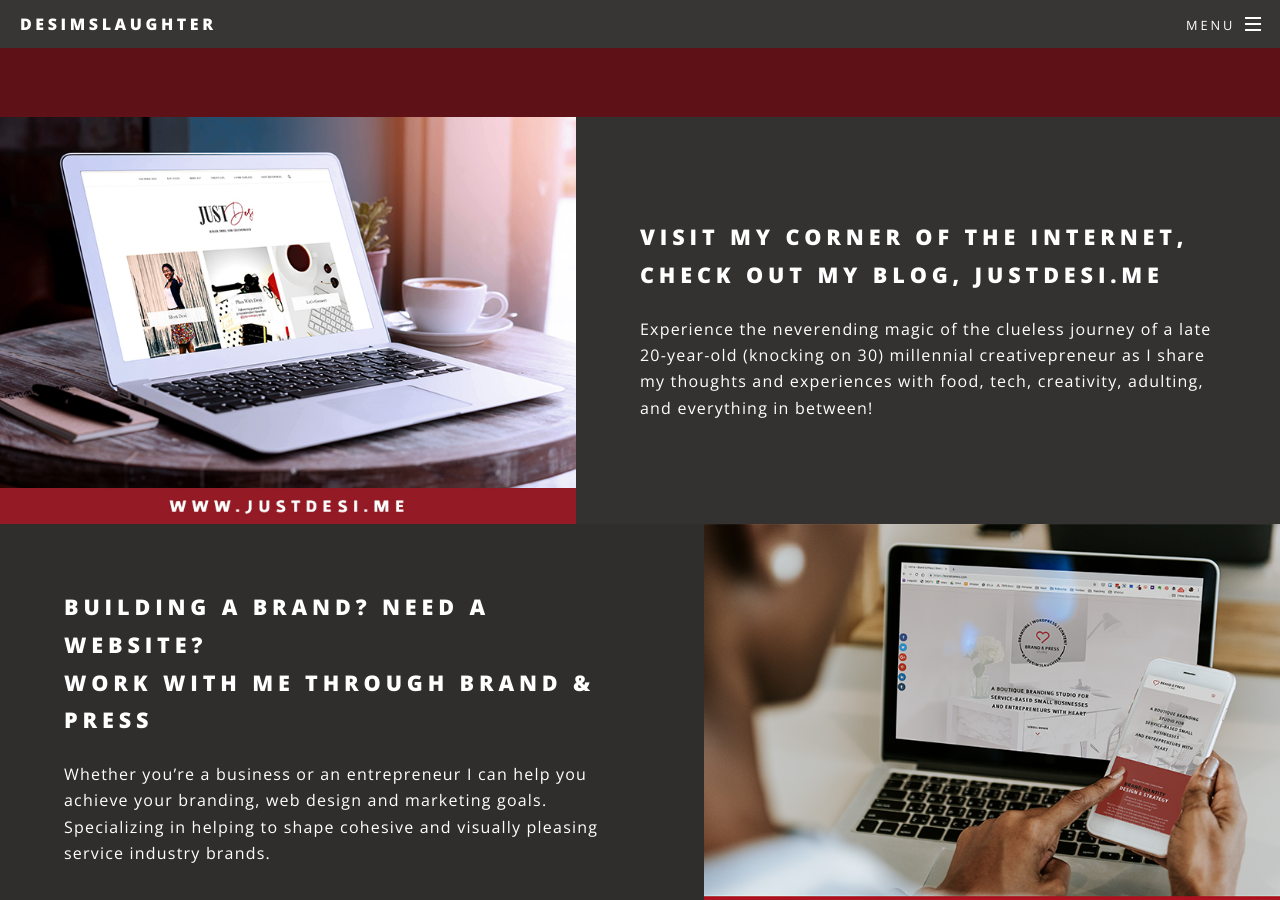
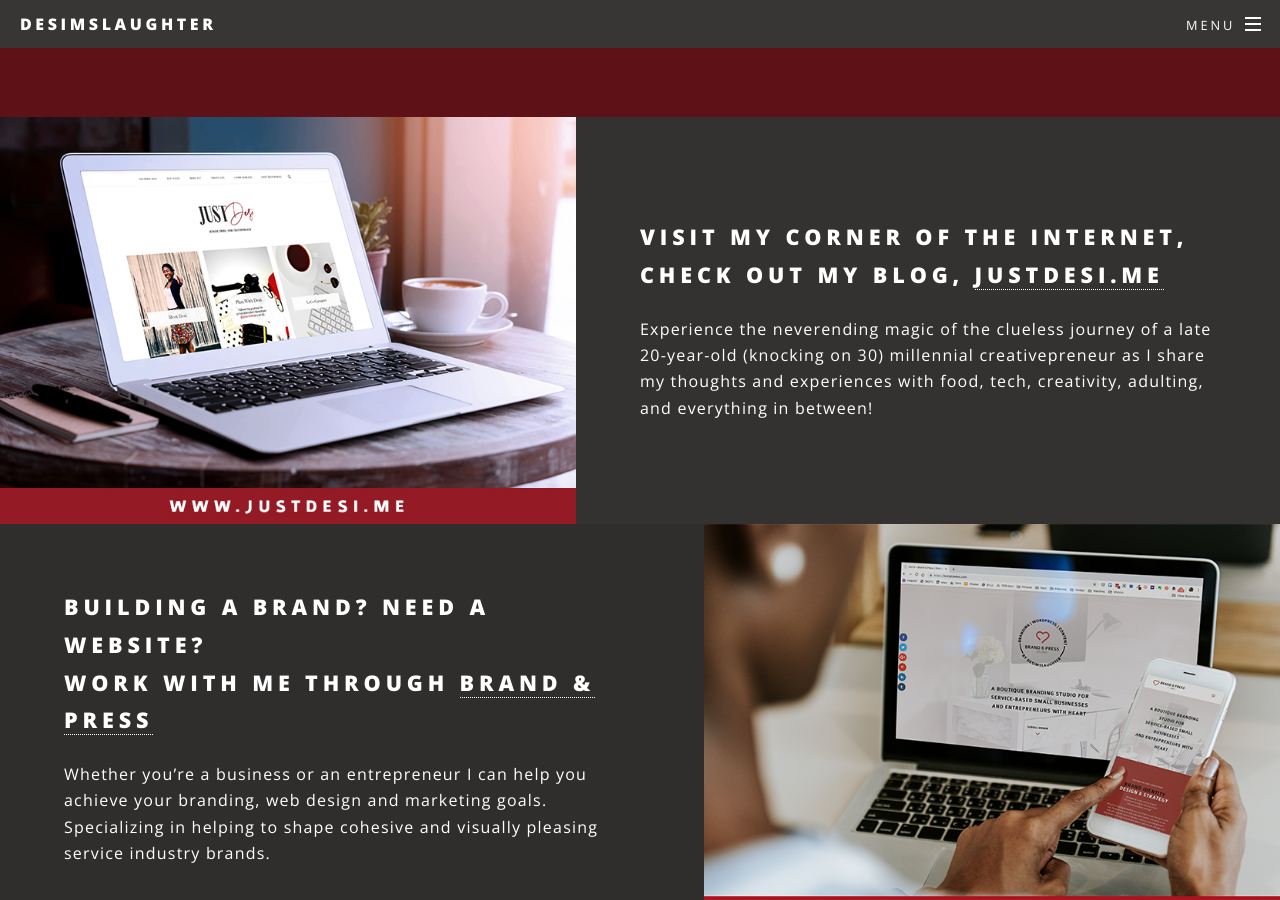
Before and after one commit to desimslaughter/desimslaughter.github.io, a Jekyll site: the page built from index.html, in a window 1280 px wide and 900 px high, scrolled down 1410 px. Built offline with Jekyll 4.4.1, drawn with Linux system fonts in a browser that asks for light colours; part of the change alters nothing that is shown; some of the changed text lies outside the part shown.

```diff
--- a/index.html
+++ b/index.html
@@ -34,21 +34,21 @@ layout: landing
 						<section class="spotlight">
 							<div class="image"><a href="https://justdesi.me"><img src="images/pic03.jpg" alt="macbook air sitting on cafe table" /></a></div><div class="content">
 								<h2>Visit my corner of the Internet,<br />
-								check out my blog, JustDesi.Me</h2>
+								check out my blog, <a href="https://justdesi.me">JustDesi.Me</a></h2>
 								<p>Experience the neverending magic of the clueless journey of a late 20-year-old (knocking on 30) millennial creativepreneur as I share my thoughts and experiences with food, tech, creativity, adulting, and everything in between!</p>
 							</div>
 						</section>
 						<section class="spotlight">
 							<div class="image"><a href="https://brandnpress.com"><img src="images/pic01.jpg" alt="woman sitting in front of compute on cell phone looking at website for Brand & Press Studio" /></a></div><div class="content">
 								<h2>Building a brand? Need a website?<br />
-								Work with me through Brand & Press</h2>
+								Work with me through <a href="https://brandnpress.com">Brand & Press</a></h2>
 								<p>Whether you’re a business or an entrepreneur I can help you achieve your branding, web design and marketing goals. Specializing in helping to shape cohesive and visually pleasing service industry brands.</p>
 							</div>
 						</section>
 						<section class="spotlight">
 							<div class="image"><a href="http://craftsncursive.com"><img src="images/pic02.jpg" alt="pens, pensils, and art supplies around a frame with Crafts n' Cursive logo" /></a></div><div class="content">
 								<h2>Get inspired! Get organized!<br />
-								Shop my Etsy store, Crafts & Cursive</h2>
+								Shop my Etsy store, <a href="http://craftsncursive.com">Crafts & Cursive</a></h2>
 								<p>My Etsy store is my newest endeavor where I will be selling journal pages, stationery, T-Shirts, and other crafts. Keep checking back since I will be adding more items soon!</p>
 							</div>
 						</section>
```
